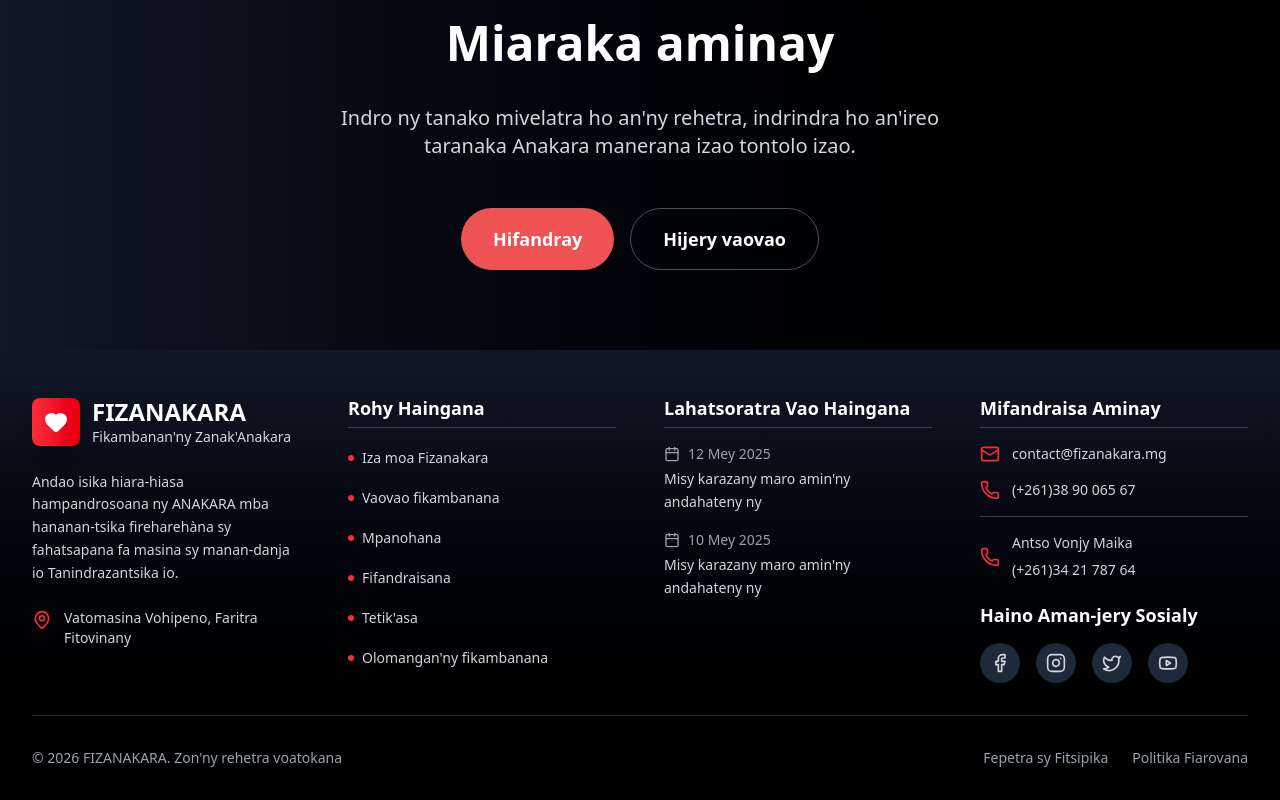
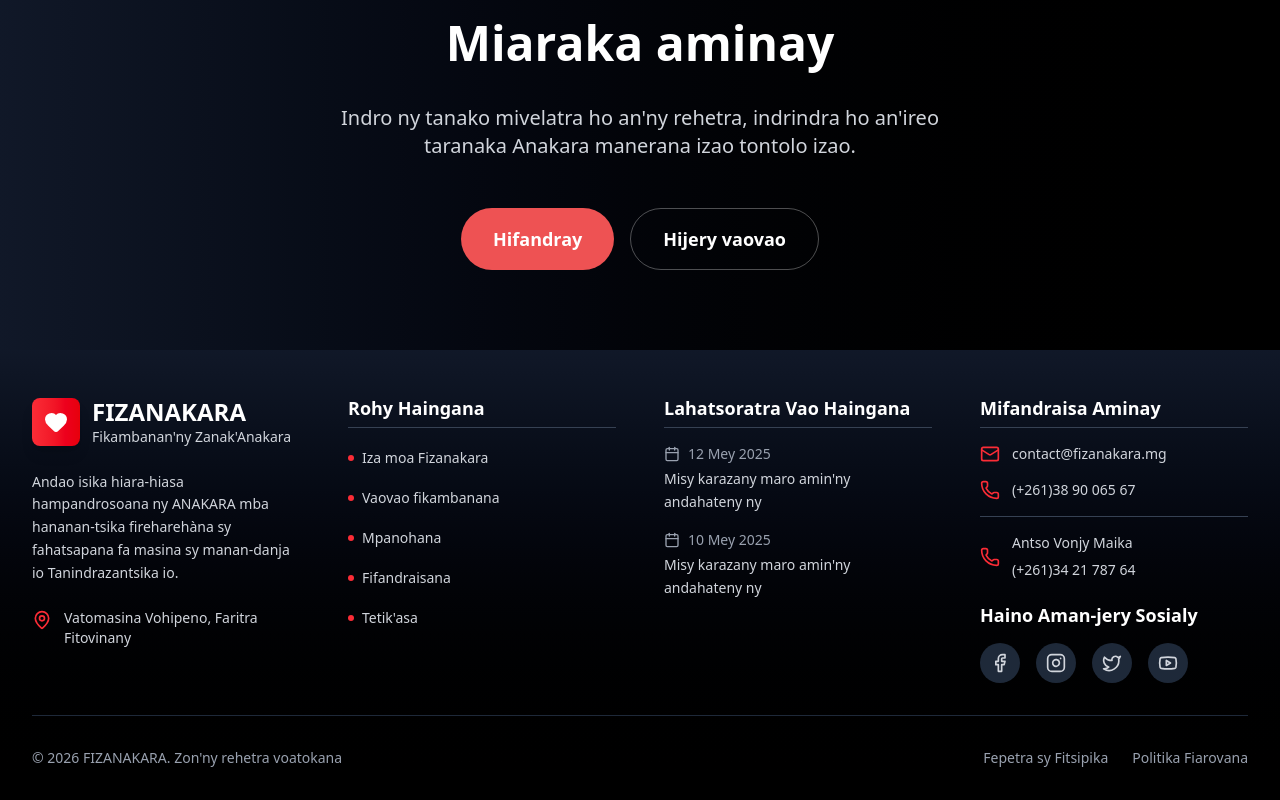
Before and after one commit to nassaigael/website, a React (Vite) app: page / in a window 1280 px wide. Shown: the part 2273-3073 px from the top of the page. Built offline with nearby package versions, Linux system fonts and the light colour scheme.

Commit message:
refactor(footer): remove members link from navigation
- Remove Members link from footer in all language sections
- Simplify navigation structure by omitting membership page

```diff
--- a/src/data/footer.ts
+++ b/src/data/footer.ts
@@ -32,10 +32,9 @@ export const footerData = {
       links: [
         { label: "Iza moa Fizanakara", href: "/about" },
         { label: "Vaovao fikambanana", href: "/news" },
-        { label: "Mpanohana", href: "/supporters" },
+        { label: "Mpanohana", href: "/partners" },
         { label: "Fifandraisana", href: "/contact" },
         { label: "Tetik'asa", href: "/projects" },
-        { label: "Olomangan'ny fikambanana", href: "/members" }
       ]
     },
     recentPosts: {
@@ -84,10 +83,9 @@ export const footerData = {
       links: [
         { label: "À propos de Fizanakara", href: "/about" },
         { label: "Actualités", href: "/news" },
-        { label: "Supporters", href: "/supporters" },
+        { label: "partners", href: "/partners" },
         { label: "Contact", href: "/contact" },
         { label: "Projets", href: "/projects" },
-        { label: "Membres", href: "/members" }
       ]
     },
     recentPosts: {
@@ -136,10 +134,9 @@ export const footerData = {
       links: [
         { label: "About Fizanakara", href: "/about" },
         { label: "News", href: "/news" },
-        { label: "Supporters", href: "/supporters" },
+        { label: "partners", href: "/partners" },
         { label: "Contact", href: "/contact" },
         { label: "Projects", href: "/projects" },
-        { label: "Members", href: "/members" }
       ]
     },
     recentPosts: {
```
